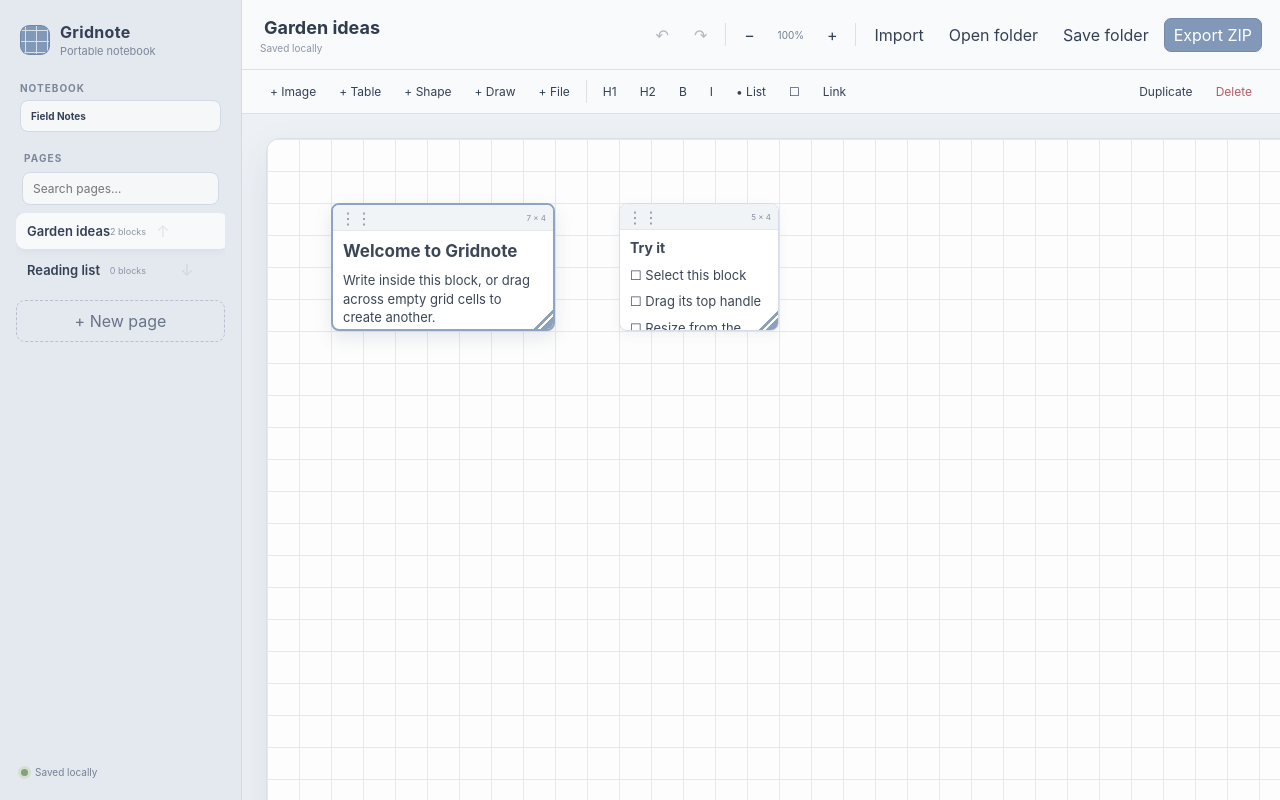
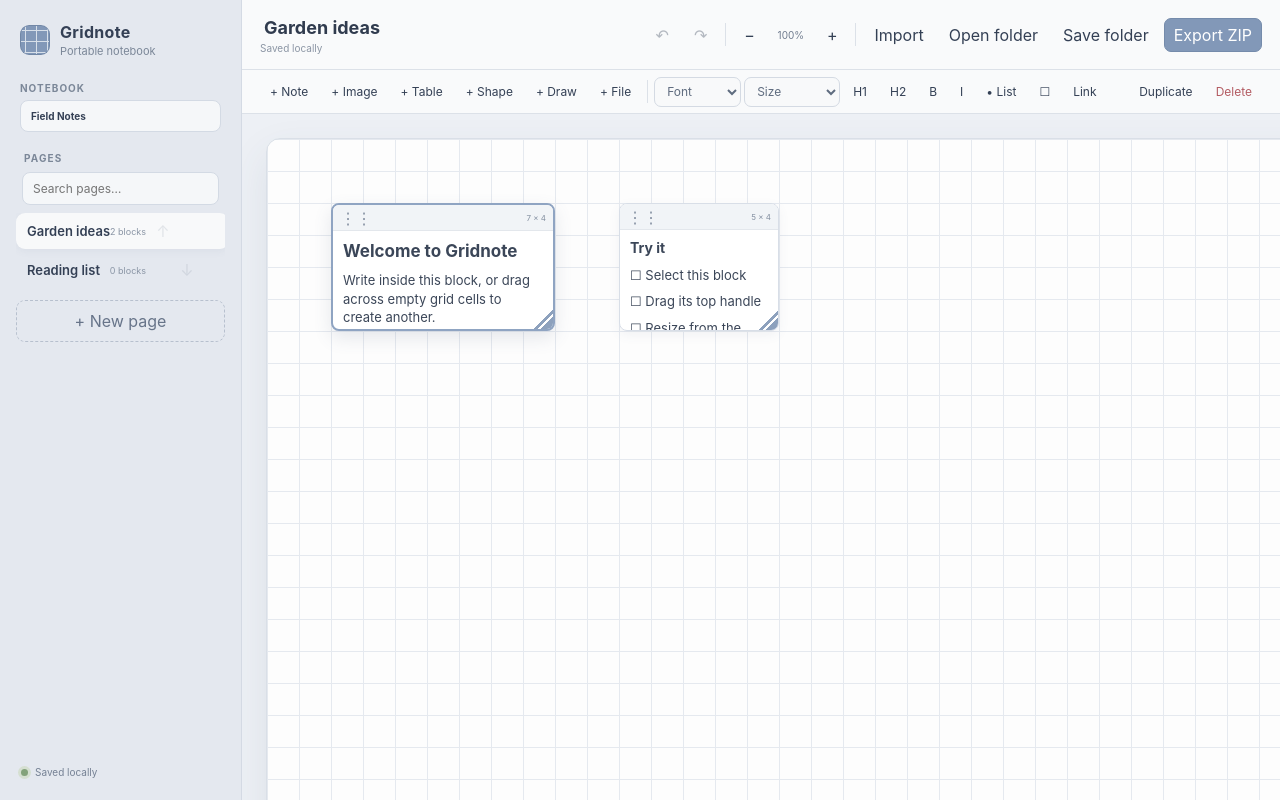
Before and after one commit to SoldierInLand/No.7-GridNote, a Next.js app: page / in a window 1280 px wide. Built offline with nearby package versions, Linux system fonts and the light colour scheme.

Commit message:
fix: make note creation intentional

```diff
--- a/app/GridnoteEditor.tsx
+++ b/app/GridnoteEditor.tsx
@@ -89,7 +89,13 @@
 };
 
 type Interaction =
-  | { kind: "create"; start: { column: number; row: number } }
+  | {
+      kind: "create";
+      start: { column: number; row: number };
+      pointerX: number;
+      pointerY: number;
+      dragged: boolean;
+    }
   | {
       kind: "move";
       id: string;
@@ -233,6 +239,7 @@
     scrollTop: number;
   } | null>(null);
   const touchPointsRef = useRef(new Map<number, { x: number; y: number }>());
+  const savedRangeRef = useRef<Range | null>(null);
   const pinchRef = useRef<{
     distance: number;
     startZoom: number;
@@ -393,8 +400,14 @@
     if (event.button !== 0 || event.target !== canvasRef.current) return;
     const cell = pointToCell(event.clientX, event.clientY);
     setSelectedId(null);
-    setSelection({ ...cell, columnSpan: 1, rowSpan: 1 });
-    setInteraction({ kind: "create", start: cell });
+    setSelection(null);
+    setInteraction({
+      kind: "create",
+      start: cell,
+      pointerX: event.clientX,
+      pointerY: event.clientY,
+      dragged: false,
+    });
     event.currentTarget.setPointerCapture(event.pointerId);
   };
 
@@ -411,6 +424,16 @@
     }
     if (!interaction) return;
     if (interaction.kind === "create") {
+      const dragged =
+        interaction.dragged ||
+        Math.hypot(
+          event.clientX - interaction.pointerX,
+          event.clientY - interaction.pointerY,
+        ) >= 8;
+      if (!dragged) return;
+      if (!interaction.dragged) {
+        setInteraction({ ...interaction, dragged: true });
+      }
       const next = cellsToRect(
         interaction.start,
         pointToCell(event.clientX, event.clientY),
@@ -479,21 +502,28 @@
       return;
     }
     if (!interaction) return;
-    if (interaction.kind === "create" && selection) {
+    if (interaction.kind === "create" && interaction.dragged && selection) {
       if (!collides(selection, activePage.blocks)) {
         const block = createBlock({
           id: uid("block"),
           ...selection,
-          html: "<p>Start writing…</p>",
+          html: "<p><br></p>",
         }) as GridBlock;
         updateActivePage(
           (page) => ({ ...page, blocks: [...page.blocks, block] }),
           "Block created",
         );
         setSelectedId(block.id);
+        window.requestAnimationFrame(() => {
+          document
+            .querySelector<HTMLElement>(`[data-editor-id="${block.id}"]`)
+            ?.focus();
+        });
       } else {
         setStatus("Those cells are already occupied");
       }
+    } else if (interaction.kind === "create") {
+      setStatus("Ready");
     }
     if (
       (interaction.kind === "move" || interaction.kind === "resize") &&
@@ -658,11 +688,28 @@
   };
 
   const runFormat = (command: string, value?: string) => {
-    document.execCommand(command, false, value);
     const editor = document.querySelector<HTMLElement>(
       `[data-editor-id="${selectedId}"]`,
     );
-    if (editor && selectedId) saveBlockHtml(selectedId, editor.innerHTML);
+    if (!editor || !selectedId) return;
+    editor.focus();
+    const selection = window.getSelection();
+    if (selection && savedRangeRef.current) {
+      selection.removeAllRanges();
+      selection.addRange(savedRangeRef.current);
+    }
+    document.execCommand(command, false, value);
+    saveBlockHtml(selectedId, editor.innerHTML);
+  };
+
+  const rememberTextSelection = (editor: HTMLElement) => {
+    const selection = window.getSelection();
+    if (
+      selection?.rangeCount &&
+      editor.contains(selection.getRangeAt(0).commonAncestorContainer)
+    ) {
+      savedRangeRef.current = selection.getRangeAt(0).cloneRange();
+    }
   };
 
   const addPage = () => {
@@ -1002,6 +1049,30 @@
         if (!collides(candidate, blocks)) return candidate;
       }
     }
+  };
+
+  const insertTextBlock = () => {
+    const rect = findOpenRect(activePage.blocks, 6, 4);
+    if (!rect) {
+      setStatus("This page has no open 6 × 4 area for a note");
+      return;
+    }
+    const block = createBlock({
+      id: uid("block"),
+      ...rect,
+      html: "<p><br></p>",
+    }) as GridBlock;
+    updateActivePage(
+      (page) => ({ ...page, blocks: [...page.blocks, block] }),
+      "Note created",
+    );
+    setSelectedId(block.id);
+    setPhoneMode("edit");
+    window.requestAnimationFrame(() => {
+      document
+        .querySelector<HTMLElement>(`[data-editor-id="${block.id}"]`)
+        ?.focus();
+    });
   };
 
   const insertImage = async (file: File) => {
@@ -1450,6 +1521,7 @@
         </header>
 
         <div className="formatbar" aria-label="Text formatting">
+          <button onClick={insertTextBlock}>+ Note</button>
           <button onClick={() => imageInputRef.current?.click()}>+ Image</button>
           <input
             ref={imageInputRef}
@@ -1479,6 +1551,47 @@
             }}
           />
           <span className="toolbar-divider" />
+          <label className="format-select">
+            <span className="sr-only">Font</span>
+            <select
+              aria-label="Font"
+              defaultValue=""
+              disabled={selectedBlock?.type !== "rich-text"}
+              onChange={(event) => {
+                if (event.target.value) {
+                  runFormat("fontName", event.target.value);
+                }
+              }}
+            >
+              <option value="" disabled>
+                Font
+              </option>
+              <option value="Arial">Sans</option>
+              <option value="Georgia">Serif</option>
+              <option value="Courier New">Mono</option>
+            </select>
+          </label>
+          <label className="format-select">
+            <span className="sr-only">Text size</span>
+            <select
+              aria-label="Text size"
+              defaultValue=""
+              disabled={selectedBlock?.type !== "rich-text"}
+              onChange={(event) => {
+                if (event.target.value) {
+                  runFormat("fontSize", event.target.value);
+                }
+              }}
+            >
+              <option value="" disabled>
+                Size
+              </option>
+              <option value="2">Small</option>
+              <option value="3">Normal</option>
+              <option value="4">Large</option>
+              <option value="5">Title</option>
+            </select>
+          </label>
           {toolbar.map((item) => (
             <button
               key={`${item.command}-${item.label}`}
@@ -1616,6 +1729,15 @@
                         dangerouslySetInnerHTML={{ __html: block.html }}
                         onBlur={(event) =>
                           saveBlockHtml(block.id, event.currentTarget.innerHTML)
+                        }
+                        onSelect={(event) =>
+                          rememberTextSelection(event.currentTarget)
+                        }
+                        onKeyUp={(event) =>
+                          rememberTextSelection(event.currentTarget)
+                        }
+                        onPointerUp={(event) =>
+                          rememberTextSelection(event.currentTarget)
                         }
                       />
                     ) : block.type === "image" ? (
@@ -1941,12 +2063,9 @@
             Edit
           </button>
           <button
-            onClick={() => {
-              setPhoneMode("edit");
-              setStatus("Drag across empty cells to insert a block");
-            }}
+            onClick={insertTextBlock}
           >
-            + Block
+            + Note
           </button>
           <button onClick={exportZip}>Export</button>
         </nav>
--- a/app/globals.css
+++ b/app/globals.css
@@ -374,6 +374,21 @@
   min-height: 30px;
   padding: 4px 9px;
   font-size: 12px;
+}
+
+.format-select select {
+  min-height: 30px;
+  padding: 4px 24px 4px 8px;
+  color: #5f6c7f;
+  background: #f8f9fa;
+  border: 1px solid #d4dae3;
+  border-radius: 7px;
+  font: inherit;
+  font-size: 12px;
+}
+
+.format-select select:disabled {
+  opacity: 0.45;
 }
 
 .formatbar .toolbar-spacer {
@@ -901,6 +916,10 @@
     flex: 0 0 auto;
   }
 
+  .format-select {
+    flex: 0 0 auto;
+  }
+
   .formatbar .toolbar-spacer,
   .formatbar .danger-button {
     display: none;
```
